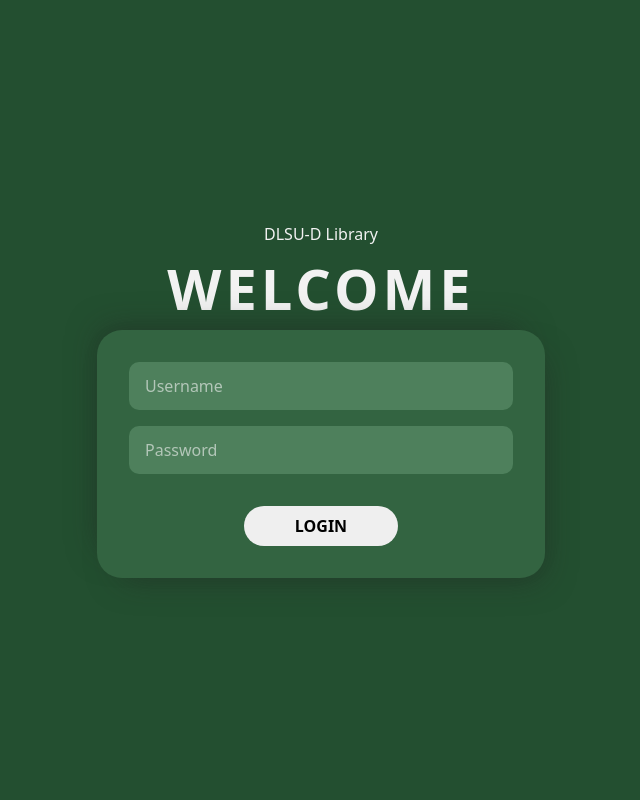
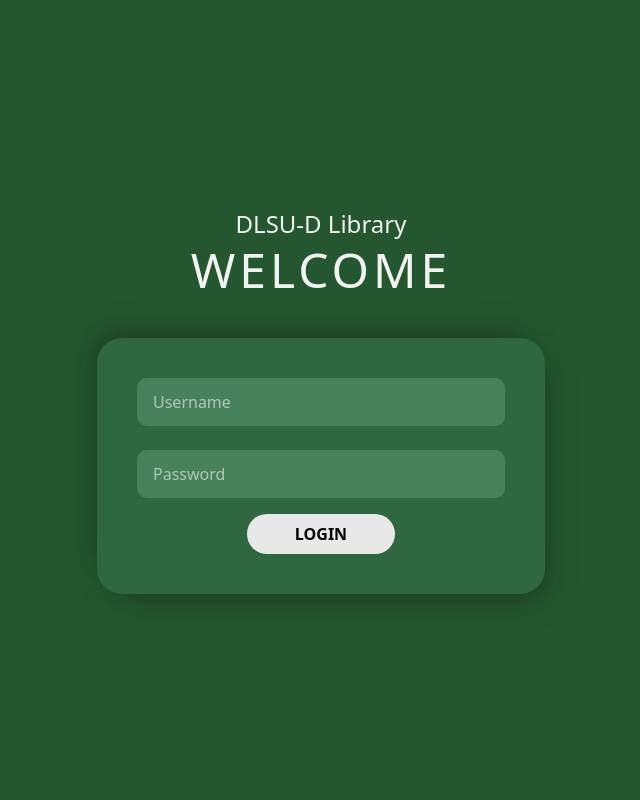
Before and after one commit to Yogurtchan/Library-Dashboard, a Flask app: page / in a window 1280 px wide. Shown: the whole page, without its empty margins (319-959 px from the left). Run offline with Flask 2, Linux system fonts and the light colour scheme.

Commit message:
style: change style of login page, move error message to bottom of textboxes

```diff
--- a/static/styles.css
+++ b/static/styles.css
@@ -1,5 +1,5 @@
 body{
-    background-color: #234f30 !important;
+    background-color: #245730 !important;
     height: 100vh !important;
     justify-content: center !important;
     align-items: center !important;
@@ -21,20 +21,26 @@
     flex-direction: column;
     align-items: center;
     color: #f2f2f2 !important;
+
+    margin-bottom: 2rem;
 }
 
 .login-header__title--sub{
     padding: 0px;
     margin: 0px;
+
+    font-size: 1.5rem;
+    font-weight: 200;
 }
 
 .login-header__title{
     padding: 0px;
     margin: 0px;
+    margin-top: -0.5rem;
 
     text-transform: uppercase;
-    font-size: 3.5rem;
-    font-weight: 600;
+    font-size: 3rem;
+    font-weight: 300;
     letter-spacing: 0.25rem;
 }
 
@@ -43,31 +49,55 @@
     flex-direction: column;
     align-items: center;
 
-    background-color: #336441;
+    background-color: #2f6840;
 
-    padding: 2rem;
+    padding: 2.5rem;
+    padding-top: 1rem;
     border-radius: 25px;
 
-    box-shadow: 10px 14px 32px -14px rgba(37, 37, 37, 0.52), -10px -14px 32px -14px rgba(37, 37, 37, 0.52);
+    box-shadow: 10px 14px 32px -14px rgba(20, 20, 20, 0.52), -10px -14px 32px -14px rgba(20, 20, 20, 0.52);
 }
 
 .login-forms__textbox{
     width: 100%;
     height: 3rem;
-    margin-bottom: 1rem;
+    margin-top: 1.5rem;
     padding-left: 1rem;
 
     border-radius: 10px;
     outline: none;
     border: none;
 
-    background-color: #4e805c;
+    background-color: #47825d;
 
     color: #f2f2f2 !important;
+    transition: 0.1s;
 }
 
 .login-forms__textbox::placeholder{
     color: #f2f2f29d !important;
+}
+
+.login-forms__textbox:hover{
+    background-color: #459362;
+}
+
+.login-forms__textbox:focus{
+    background-color: #459362;
+    border-radius: 50px;
+
+    padding-left: 2rem;
+}
+
+.login-err-msg{
+    margin-top: 1rem;
+    margin-left: 1rem;
+    color: #ff1616;
+
+    font-weight: 200;
+    font-size: 0.9rem;
+
+    align-self: flex-start;
 }
 
 .login-forms__btn{
@@ -78,6 +108,8 @@
     border-radius: 50px;
     border: none;
 
-    font-weight: 600;
+    font-weight: 700;
     text-transform: uppercase;
+
+    background-color: #e8e8e8;
 }
--- a/templates/index.html
+++ b/templates/index.html
@@ -18,16 +18,15 @@
         <p class="login-header__title">Welcome</p>
       </section>
 
-      {% if (err != ""): %}
-        <section class="login-err-msg" style="background-color: grey;">
-          <h3>{{err}}</h3>
-        </section>
-      {% endif %}
-
       <section class="login-forms">
         <form class="login-forms__container" action="/dashboard" method="POST">
           <input class="login-forms__textbox" type="text" placeholder="Username" name="user">
           <input class="login-forms__textbox" type="text" placeholder="Password" name="pass">
+          {% if (err != ""): %}
+          <section class="login-err-msg">
+            <p class="login-err-msg__text">{{err}}</p>
+          </section>
+          {% endif %}
           <input class="login-forms__btn" type="submit" value="Login" name="Login" onclick="loading()">
       </form>
       </section>
```
